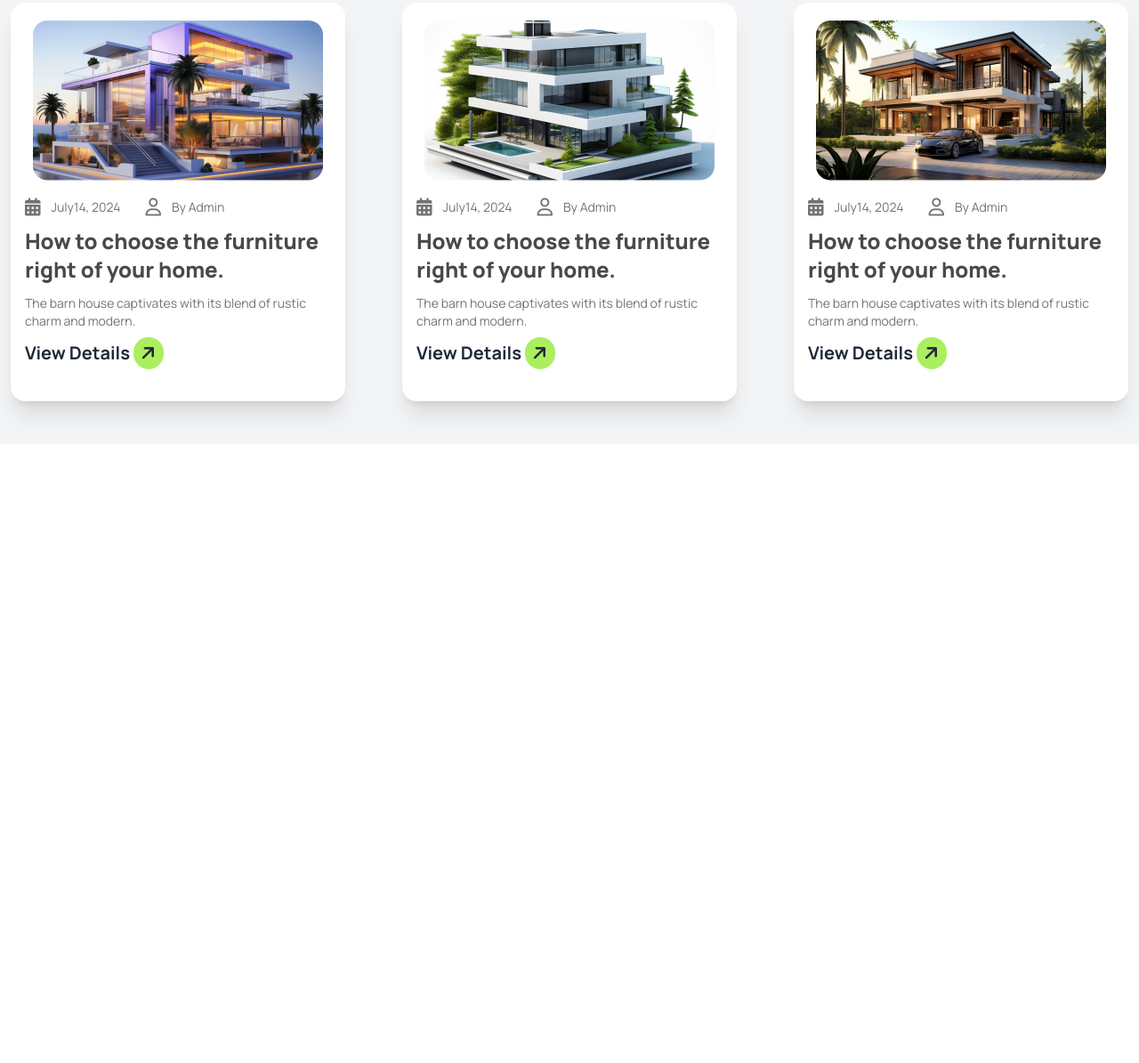
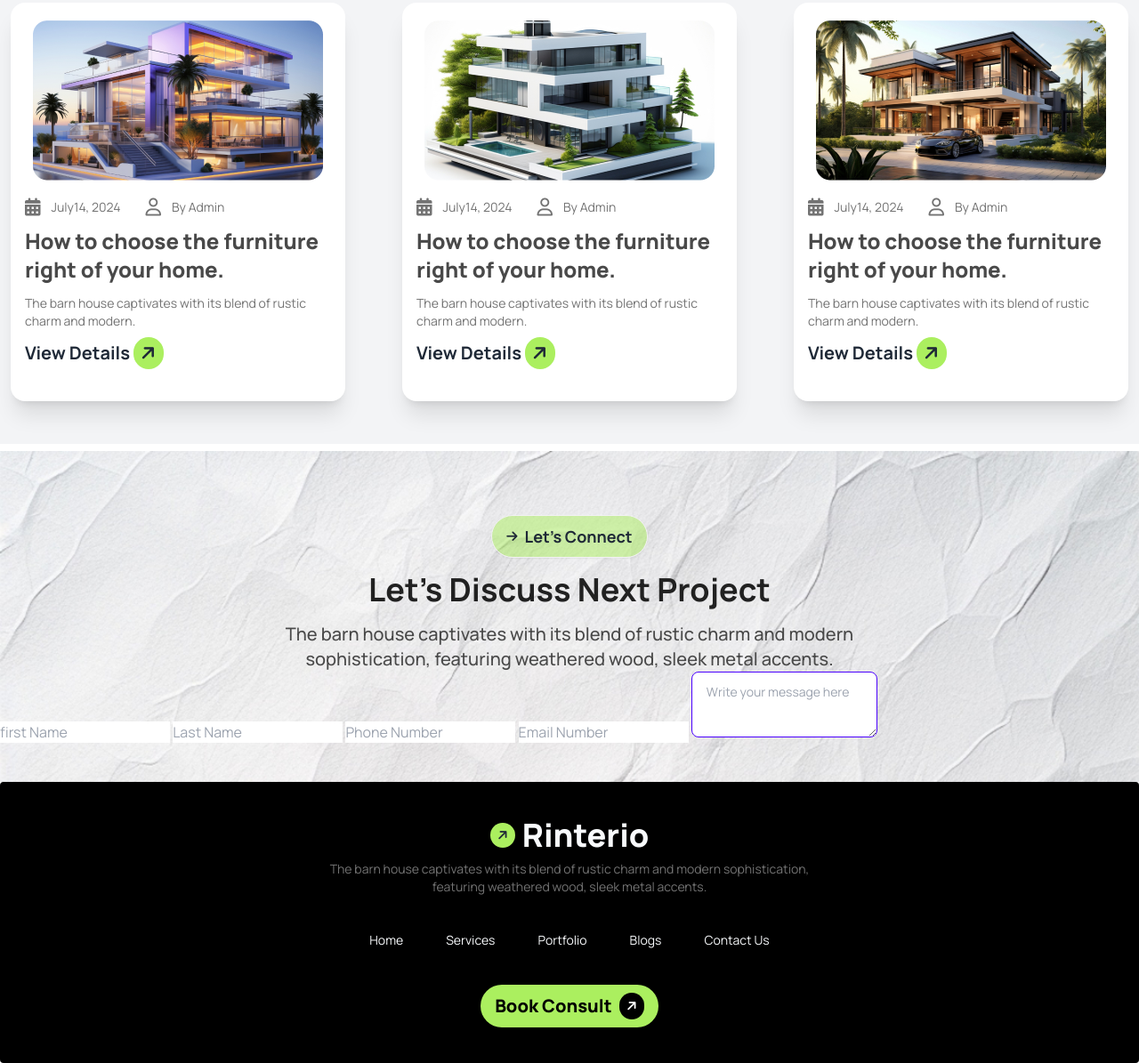
Before and after one commit to selimdotme/assignment-3-tailwind-daisyUI, a plain HTML site: page index.html in a window 1280 px wide. Shown: the part 3117-4312 px from the top of the page at 89% size. Before the commit the page ends 3616 px from the top, so only its background shows below. Drawn offline with nearby package versions, Linux system fonts and the light colour scheme.

Commit message:
footer section done

```diff
--- a/index.html
+++ b/index.html
@@ -246,7 +246,7 @@
         </div>
       </section>
       <!-- article -->
-      <section class="py-12 mt-5 bg-gray-100">
+      <section class="bg-gray-100 py-12">
         <div class="container mx-auto">
           <div class="space-y-4 py-7">
             <!-- btn area -->
@@ -367,10 +367,53 @@
           </div>
         </div>
       </section>
+
+      <!-- Next Project -->
+      <section class="mt-2 project">
+        <div class="container mx-auto py-11">
+          <div class="space-y-4 mt-7">
+            <!-- btn area -->
+            <div class="text-center">
+              <a class="btn font-bold bg-btn-primary-color rounded-3xl text-center"><button class="rounded-full"><i class="fa-solid fa-arrow-right"></i></button><h1 class="text-lg">Let’s Connect</h1></a>
+            </div>
+            <!-- text area -->
+            <div class="space-y-4 lg:w-3/5 mx-auto">
+              <h2 class="font-bold text-2xl md:text-4xl text-primary-text-color text-center">Let’s Discuss Next Project</h2>
+              <p class="text-xl font-medium text-paragraph-text-color text-center">The barn house captivates with its blend of rustic charm and modern sophistication, featuring weathered wood, sleek metal accents.</p>
+            </div>
+          </div>
+          <!-- input area -->
+          <div>
+           <div>
+            <input type="text" name="" id="" placeholder="first Name">
+            <input type="text" name="" id="" placeholder="Last Name">
+            <input type="number" name="" id="" placeholder="Phone Number">
+            <input type="email" name="" id="" placeholder="Email Number">
+            <textarea class="textarea textarea-primary" placeholder="Write your message here"></textarea>
+           </div>
+
+          </div>
+        </div>
+      </section>
     </main>
     <!-- footer -->
     <footer>
-
+      <footer class="footer footer-center bg-black text-base-content rounded p-10">
+        <div>
+          <a class="font-extrabold primary-text-color flex items-center space-x-2"><button class="px-2 py-1 bg-primary-color rounded-full"><i class="fa-solid fa-arrow-right -rotate-45"></i></button><h1 class="text-4xl text-slate-50">Rinterio</h1></a>
+          <p class="text-secondary-text-color">The barn house captivates with its blend of rustic charm and modern sophistication,<br> featuring weathered wood, sleek metal accents.</p>
+        </div>
+        <nav class="grid grid-cols-1 gap-4 md:grid-flow-col md:gap-12">
+          <a class="link link-hover text-slate-50">Home</a>
+          <a class="link link-hover text-slate-50">Services</a>
+          <a class="link link-hover text-slate-50">Portfolio</a>
+          <a class="link link-hover text-slate-50">Blogs</a>
+          <a class="link link-hover text-slate-50">Contact Us</a>
+        </nav>
+        <div class="w-[200px] mx-auto">
+          <a class="btn font-extrabold bg-primary-color border-none rounded-3xl text-black text-center"><h1 class="text-xl">Book Consult</h1> <button class="p-2 bg-black rounded-full"><i class="fa-solid fa-arrow-right -rotate-45 text-white"></i></button></a>
+        </div>
+      </footer>
     </footer>
 </body>
 </html>
--- a/styles/style.css
+++ b/styles/style.css
@@ -1,3 +1,9 @@
 .manrope{
     font-family: "Manrope", sans-serif;
 }
+/* new project style */
+.project{
+    background-image: url(../assets/bg.jpg);
+    background-repeat: no-repeat;
+    background-size: cover;
+}
```
